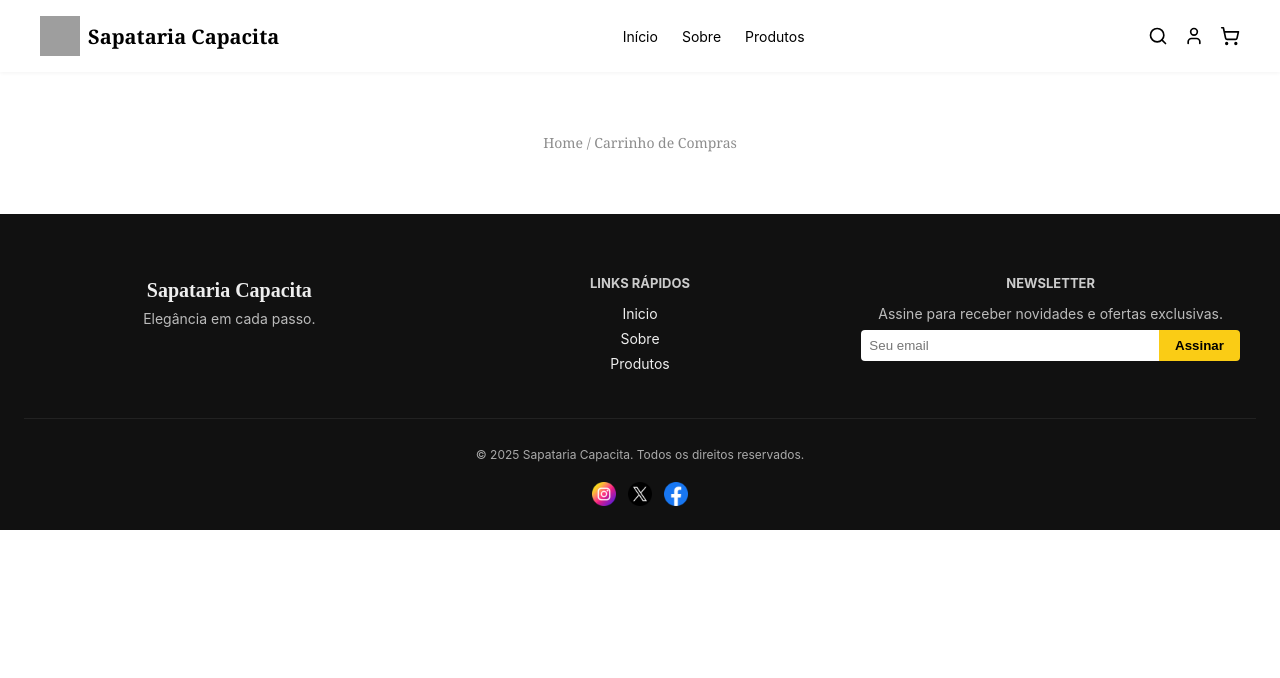
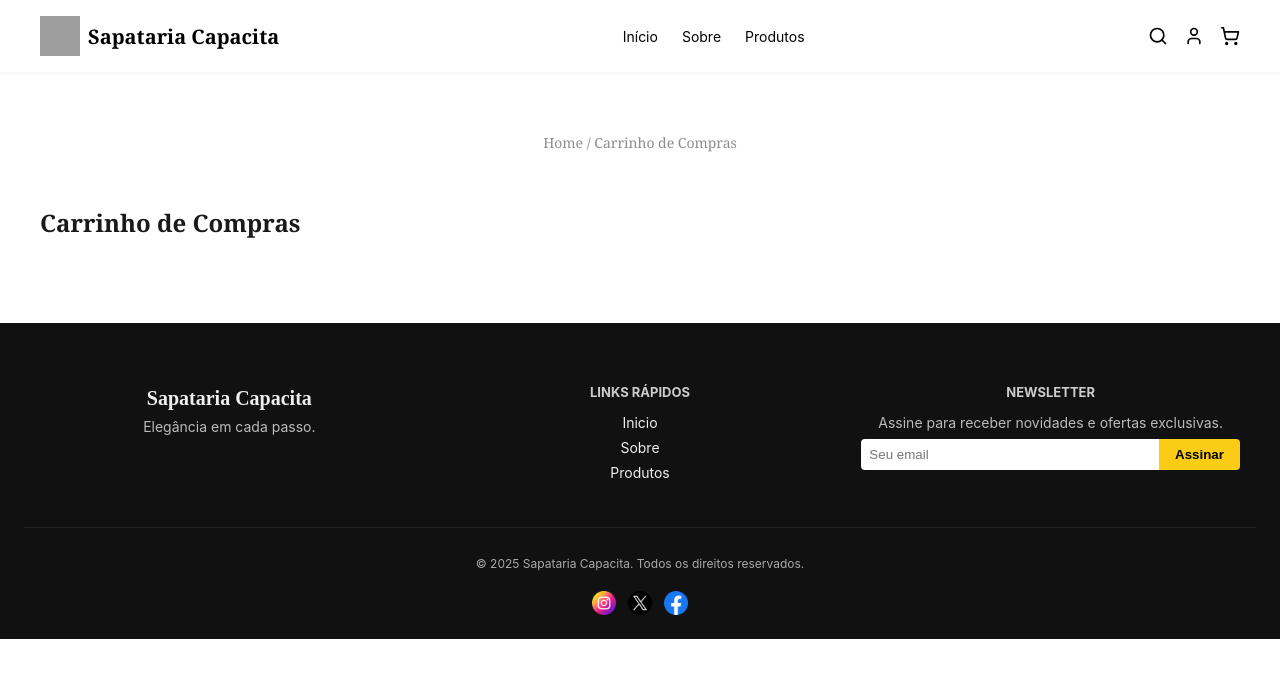
Before and after one commit to IsacGama/sapataria-capacita-brasil-react, a React (Create React App) app: page /especifico/1 in a window 1280 px wide. Shown: the top 678 px of the page. Built offline with nearby package versions, Linux system fonts and the light colour scheme; grey boxes are pictures that could not be loaded.

Commit message:
mais algumas adicoes, nada demais

```diff
--- a/src/pages/Carrinho/CarrinhoDeCompras.css
+++ b/src/pages/Carrinho/CarrinhoDeCompras.css
@@ -13,10 +13,11 @@
   margin-bottom: 30px;
 }
 
-.produto-container {
+.container {
   display: flex;
-  flex-wrap: wrap;
-  gap: 60px;
+  align-items: flex-start;
+  flex-direction: column;
+  gap: 30px;
 }
 
 .produto-imagens {
--- a/src/pages/Carrinho/CarrinhoDeCompras.js
+++ b/src/pages/Carrinho/CarrinhoDeCompras.js
@@ -7,26 +7,24 @@ export default function CarrinhoDeCompras() {
     const [carregando, setCarregando] = useState(true);
     const [erro, setErro] = useState('');
 
-    useEffect(() => {
-        getSapatos()
-            .then(data => setProdutos(data))
-            .catch(() => setErro('Erro ao carregar os produtos.'))
-            .finally(() => setCarregando(false));
-    }, []);
 
-    if (carregando) {
-        return <div className="ProdutoEspecifico"><p>Carregando produto...</p></div>;
-    }
+    // if (carregando) {
+    //     return <div className="ProdutoEspecifico"><p>Carregando produto...</p></div>;
+    // }
 
-    const produto = produtos.length > 0 ? produtos[0] : null;
-    if (erro || !produto) {
-        return <div className="ProdutoEspecifico"><p>{erro || 'Produto não encontrado.'}</p></div>;
-    }
+    // const produto = produtos.length > 0 ? produtos[0] : null;
+    // if (erro || !produto) {
+    //     return <div className="ProdutoEspecifico"><p>{erro || 'Produto não encontrado.'}</p></div>;
+    // }
 
     return (
         <div className="ProdutoEspecifico">
             <div className="breadcrumb">Home / Carrinho de Compras</div>
 
+            <section className="container">
+                <h2>Carrinho de Compras</h2>
+
+            </section>
         </div>
     );
 }
```
